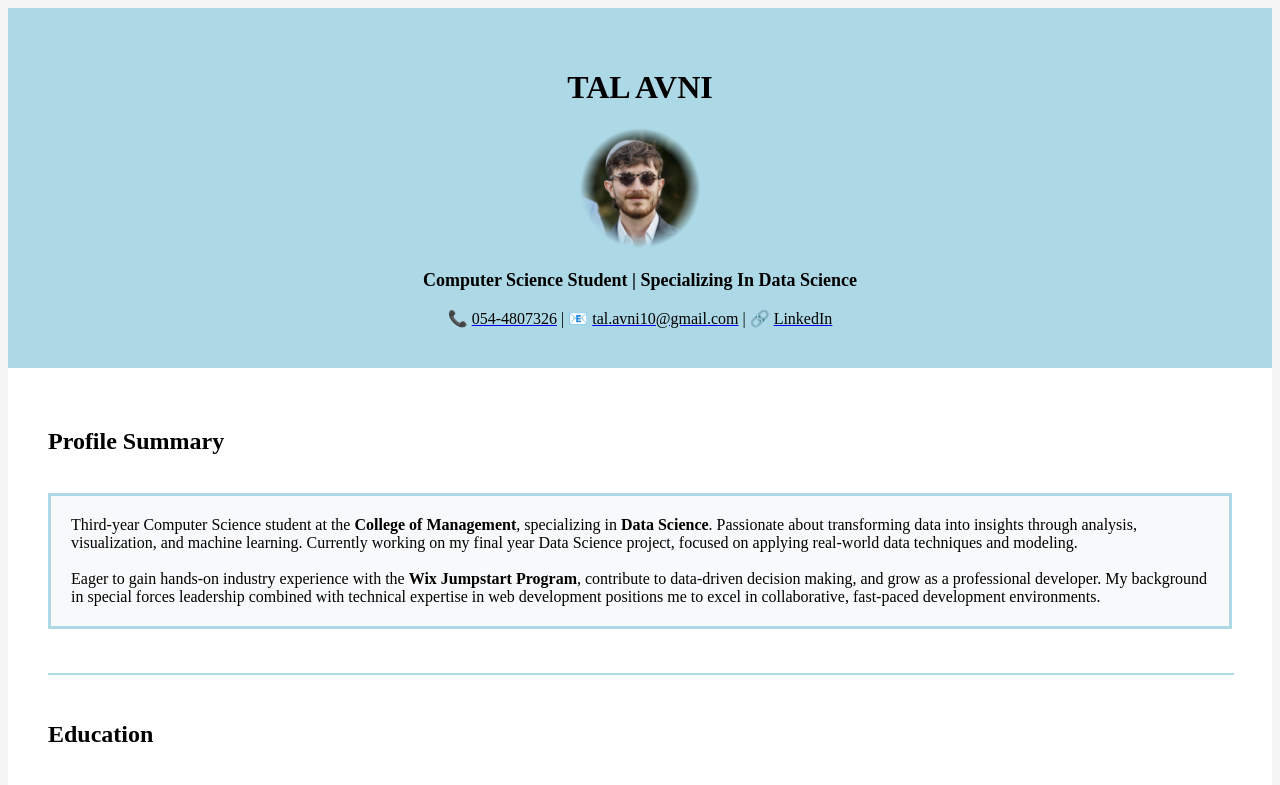
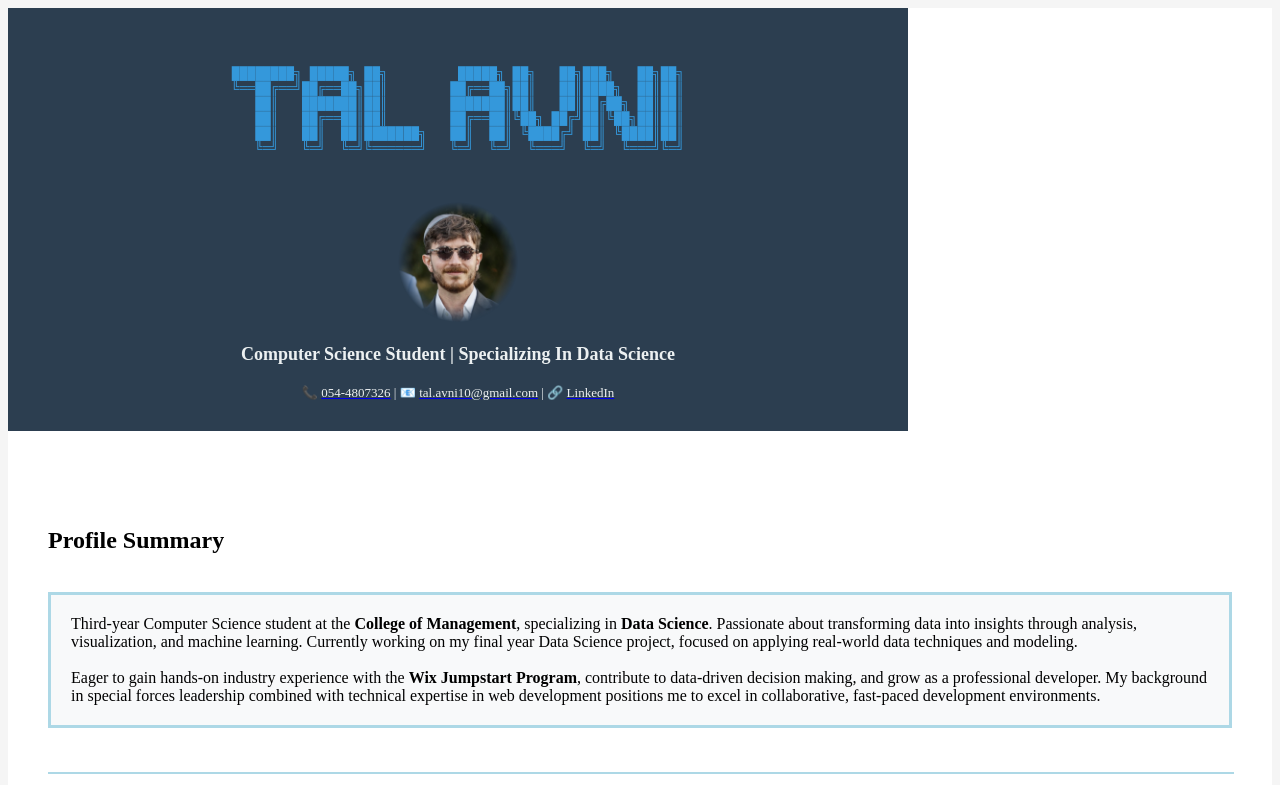
Before and after one commit to tal-avni/Tal-Avni-CV, a plain HTML site: page index.html in a window 1280 px wide. Shown: the top 785 px of the page. Drawn offline with Linux system fonts and the light colour scheme.

Commit message:
ASCII Title

```diff
--- a/index.html
+++ b/index.html
@@ -16,24 +16,38 @@
 
                 <!-- Header Section with Background -->
                 <header>
-                <table width="100%" cellpadding="40" cellspacing="0" bgcolor="#ADD8E6">
+
+                <table bgcolor="#2c3e50" cellpadding="30" cellspacing="0" width="900">
                     <tr>
                         <td align="center">
-                            <h1><font>TAL AVNI</font></h1>
-                            <img id="profilePic" alt="Tal Avni profile picture" src="CV_profilePic.png" width="120" > </img>
+                            <pre><font face="Courier New, monospace" size="2" color="#3498db">
+████████╗ █████╗ ██╗         █████╗ ██╗   ██╗███╗   ██╗██╗
+╚══██╔══╝██╔══██╗██║        ██╔══██╗██║   ██║████╗  ██║██║
+   ██║   ███████║██║        ███████║██║   ██║██╔██╗ ██║██║
+   ██║   ██╔══██║██║        ██╔══██║╚██╗ ██╔╝██║╚██╗██║██║
+   ██║   ██║  ██║███████╗   ██║  ██║ ╚████╔╝ ██║ ╚████║██║
+   ╚═╝   ╚═╝  ╚═╝╚══════╝   ╚═╝  ╚═╝  ╚═══╝  ╚═╝  ╚═══╝╚═╝
+                            </font></pre>
+
+                            <br>
+                            <img src="CV_profilePic.png" alt="Tal Avni profile picture" width="120">
                             <br><br>
-                            <font size="4">
+
+                            <font color="#ecf0f1" size="4">
                                 <strong>Computer Science Student | Specializing In Data Science</strong>
                             </font>
                             <br><br>
-                            <font  size="3">
-                                📞 <a href="tel:+972544807326"><font color="#000000">054-4807326</font></a> |
-                                📧 <a href="mailto:tal.avni10@gmail.com"><font color="#000000">tal.avni10@gmail.com</font></a> |
-                                🔗 <a href="https://linkedin.com/in/tal-avni" target="_blank" rel="noopener"><font color="#000000">LinkedIn</font></a>
+
+                            <font color="#ecf0f1" size="2">
+                                📞 <a href="tel:+972544807326"><font color="#ecf0f1">054-4807326</font></a> |
+                                📧 <a href="mailto:tal.avni10@gmail.com"><font color="#ecf0f1">tal.avni10@gmail.com</font></a> |
+                                🔗 <a href="https://linkedin.com/in/tal-avni" target="_blank" rel="noopener"><font color="#ecf0f1">LinkedIn</font></a>
                             </font>
                         </td>
                     </tr>
                 </table>
+
+                <br><br>
                 </header>
 
                <!-- Add Picture-->
```
